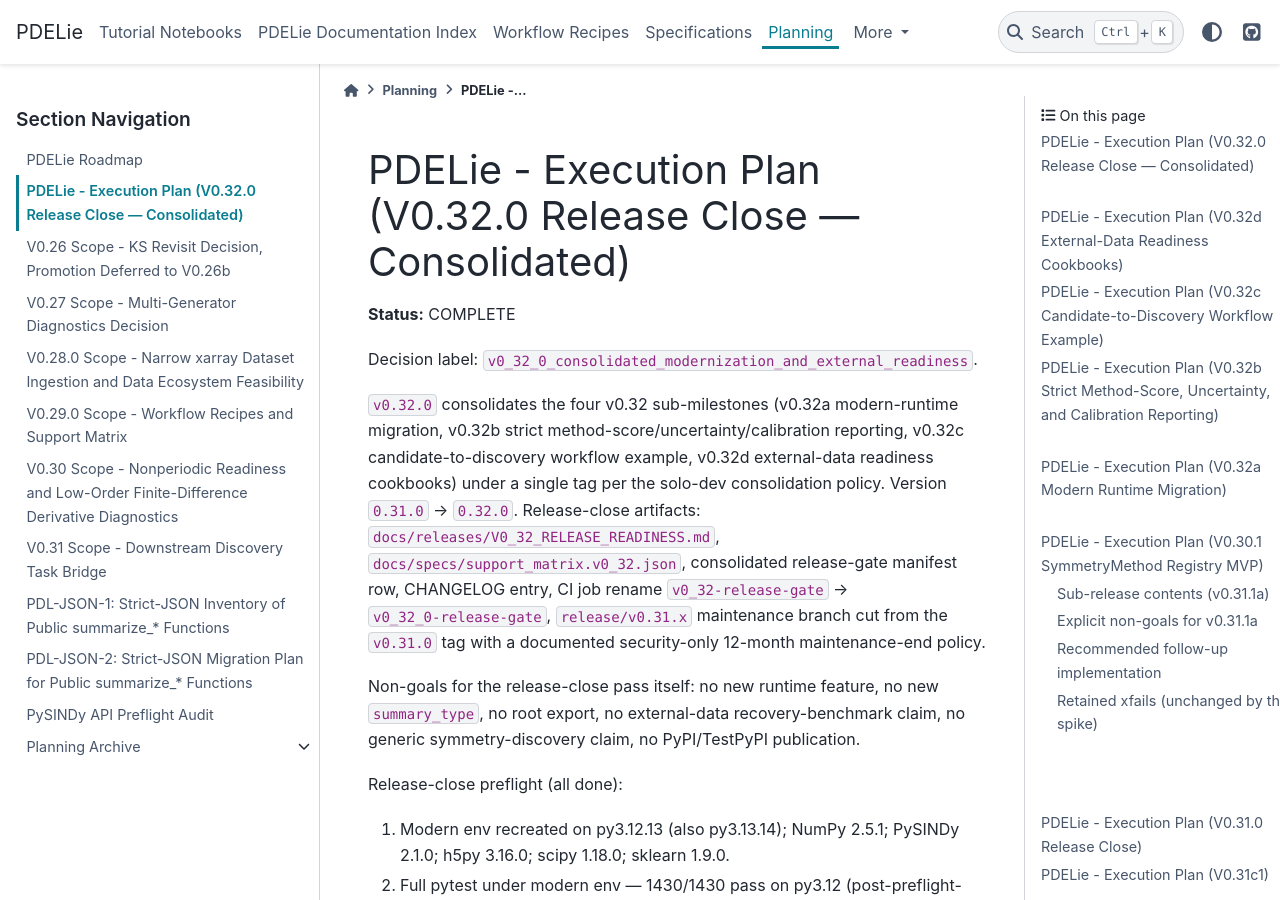
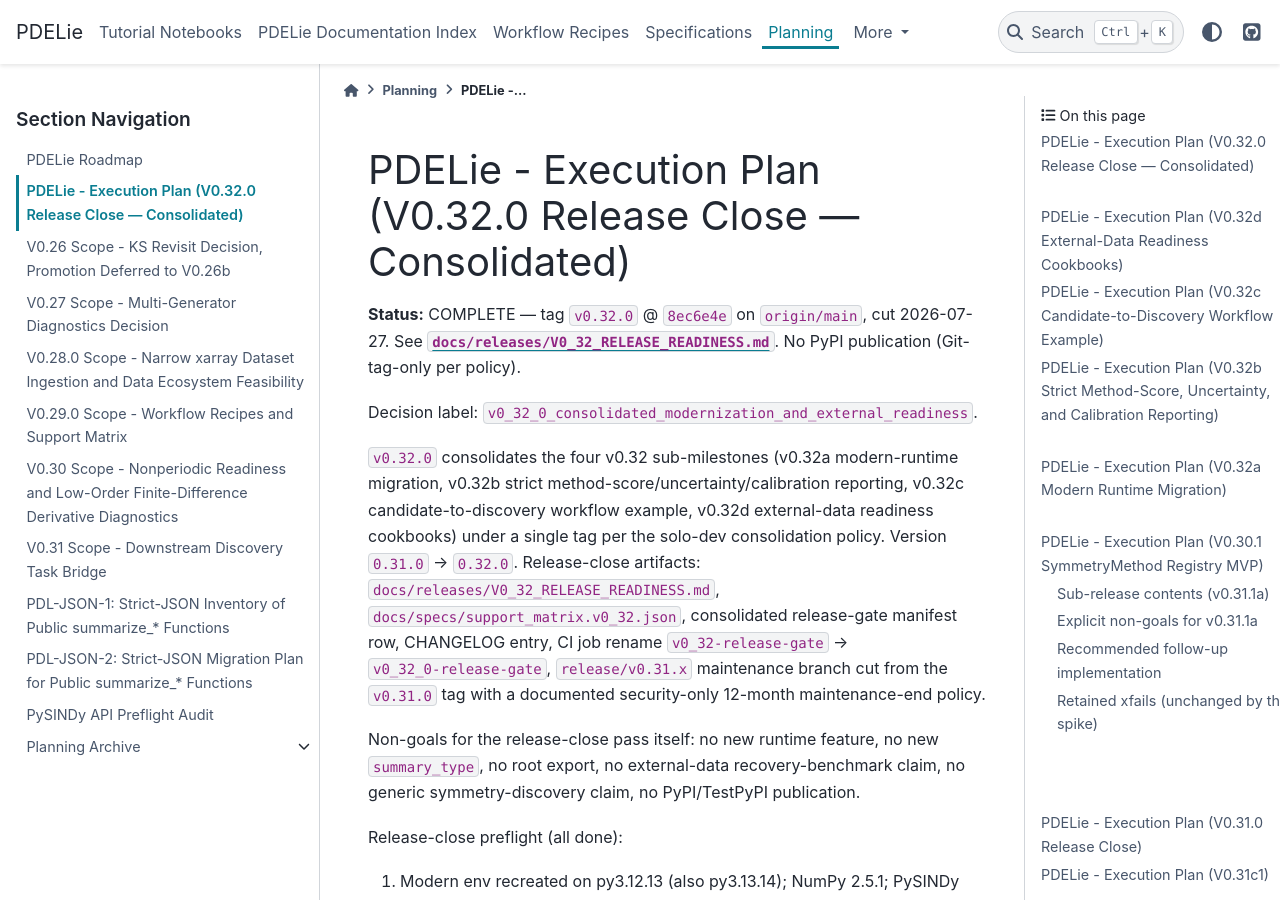
Before and after one commit to alexgabel/pdelie, a Sphinx documentation site: the page built from docs/planning/PLAN.md, in a window 1280 px wide and 900 px high. Built offline with Sphinx 7.4.7 and the PyData theme 0.15.4, drawn with Linux system fonts in a browser that asks for light colours; pages that are not in the unit, such as notebooks, are missing from menus.

Commit message:
docs(polish): record v0.32.0 tag + SHA on the PLAN header (#108)
* docs(polish): record v0.32.0 tag + SHA on the PLAN header

The v0.32.0 release-close PR flipped the top PLAN.md section to
Status: COMPLETE, but the tag itself lands after the merge. This
polish appends the tag reference (v0.32.0 @ 8ec6e4e), the cut date
(2026-07-27), and a pointer to the readiness doc so a reader picking
up PLAN.md gets the shipped-state artifact SHAs in one place.

No runtime change. No test change.

Co-Authored-By: Claude Opus 4.7 <noreply@anthropic.com>

* docs(polish): document git+https install path against the v0.32.0 tag

pdelie is public + MIT and reachable at
git+https://github.com/alexgabel/pdelie.git@v0.32.0, so third parties
can pin the tagged release without an SSH key, personal access token,
or package-index account. This is orthogonal to the PyPI deferral
(currently targeted at v0.36) and works today.

README changes:

- New "direct install from the public GitHub repository at a tagged
  release" section at the top of Install, showing the three most
  common invocations (base + [pdebench] extra + [downstream] extra).
- Explicit statement that a tag pin (e.g. @v0.32.0) is what a third
  party should use for reproducibility.
- Python 3.12+ / NumPy 2.x / PySINDy 2.1.x line documented alongside
  the release/v0.31.x legacy-branch pointer for Python 3.11 users.

Verified end-to-end on a fresh Python 3.12 venv:

    pip install "git+https://github.com/alexgabel/pdelie.git@v0.32.0"
    python -c "import importlib.metadata; \
               print(importlib.metadata.version('pdelie'))"
    # -> 0.32.0
    python -c "from pdelie.reporting import \
               summarize_generator_confidence; \
               print(summarize_generator_confidence()['method_scores'])"
    # -> None

No runtime change. No test change.

Co-Authored-By: Claude Opus 4.7 <noreply@anthropic.com>

---------

Co-authored-by: Claude Opus 4.7 <noreply@anthropic.com>

```diff
--- a/docs/planning/PLAN.md
+++ b/docs/planning/PLAN.md
@@ -1,6 +1,6 @@
 # PDELie - Execution Plan (V0.32.0 Release Close — Consolidated)
 
-**Status:** COMPLETE
+**Status:** COMPLETE — tag `v0.32.0` @ `8ec6e4e` on `origin/main`, cut 2026-07-27. See [`docs/releases/V0_32_RELEASE_READINESS.md`](../releases/V0_32_RELEASE_READINESS.md). No PyPI publication (Git-tag-only per policy).
 
 Decision label: `v0_32_0_consolidated_modernization_and_external_readiness`.
 
```
Also changed, not shown: README.md (+13 -2 lines).
